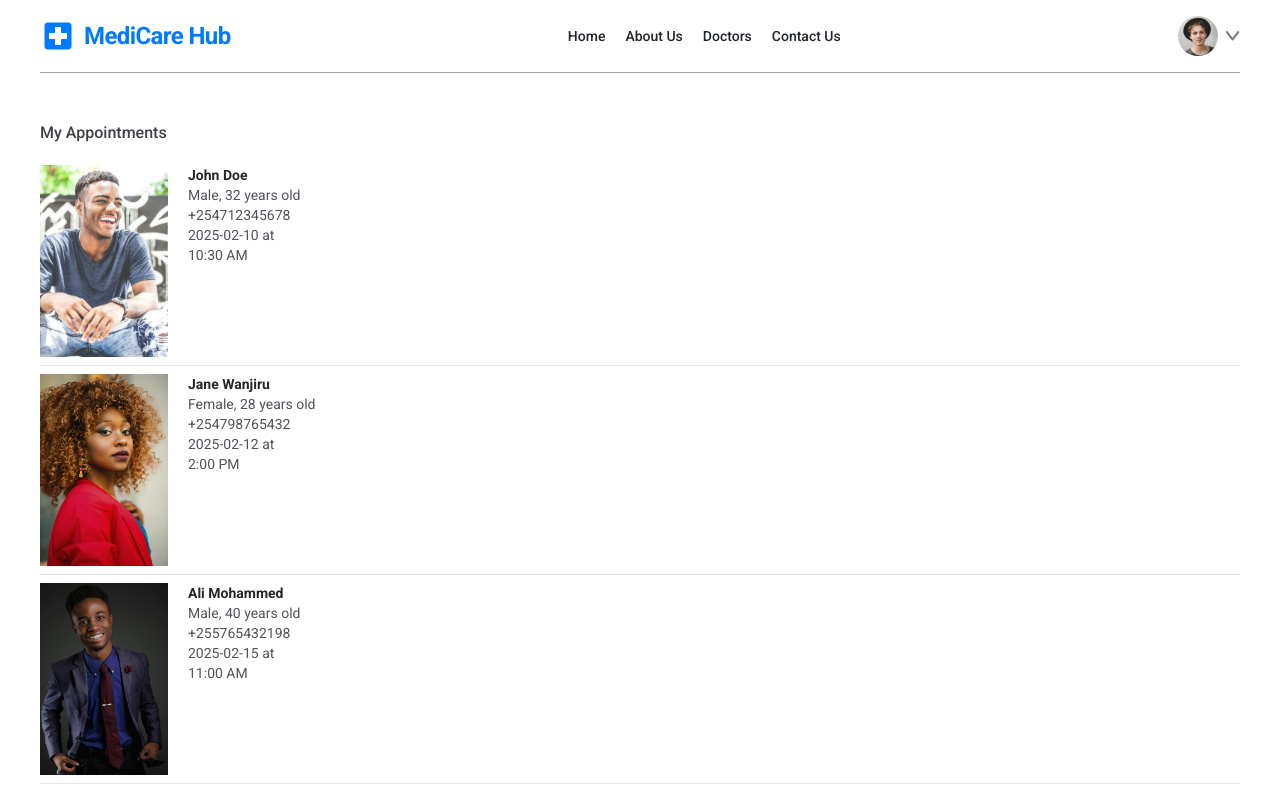
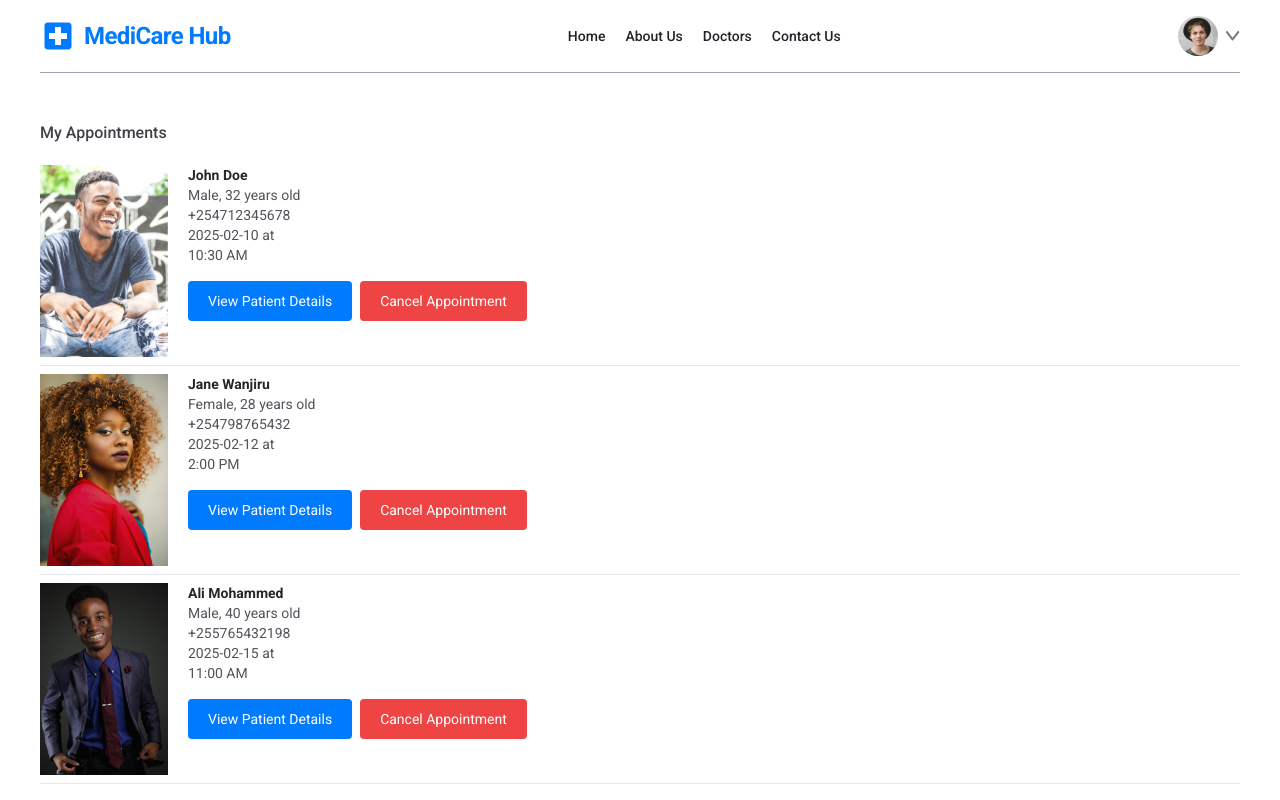
Before and after one commit to briansimiyuj/doctor-appointment-app, a React (Vite) app: page /bookings in a window 1280 px wide. Shown: the top 800 px of the page. Built offline with nearby package versions, Linux system fonts and the light colour scheme; a web font is replaced by a local one.

Commit message:
Add navigation and cancel appointment buttons to PatientInfo

```diff
--- a/src/components/Appointments/PatientInfo.tsx
+++ b/src/components/Appointments/PatientInfo.tsx
@@ -1,3 +1,4 @@
+import { useNavigate } from "react-router-dom"
 import { AppointedPatientType } from "../../assets/types/AppointedPatientType"
 
 type PatientInfo ={
@@ -8,7 +9,8 @@ type PatientInfo ={
 
 const PatientInfo: React.FC<PatientInfo> = ({ patients })=>{
 
-    const patient = patients.patientInfo
+    const patient = patients.patientInfo,
+          navigation = useNavigate()
 
     return(
 
@@ -18,13 +20,26 @@ const PatientInfo: React.FC<PatientInfo> = ({ patients })=>{
 
             <p>{patient?.gender}, {patient?.age} years old</p>
 
-            <p>{patient?.medicalHistory?.diseases}</p>
-
             <p>{patient?.contact?.phone}</p>
 
             <p>{patient?.appointment?.date} at</p>
 
             <p>{patient?.appointment?.time}</p>
+
+
+            <div className="mt-4 flex flex-col sm:flex-row gap-2">
+
+               <button
+                    className="px-3 py-1.5 sm:px-4 sm:py-2 md:px-5 md:py-2.5 bg-primary-bg text-white rounded text-xs sm:text-sm hover:bg-blue-600 transition-colors w-full sm:w-auto cursor-pointer"
+                    onClick={() => navigation(`/patient/${patient?._id}`)}
+                >View Patient Details</button>
+
+
+                <button
+                    className="px-3 py-1.5 sm:px-4 sm:py-2 md:px-5 md:py-2.5 bg-red-500 text-white rounded text-xs sm:text-sm hover:bg-red-600 transition-colors w-full sm:w-auto cursor-pointer"
+                >Cancel Appointment</button>
+
+            </div>
 
         </div>
 
```
Also changed, not shown: 1 other file (tests, documents, lock files or other folders).
